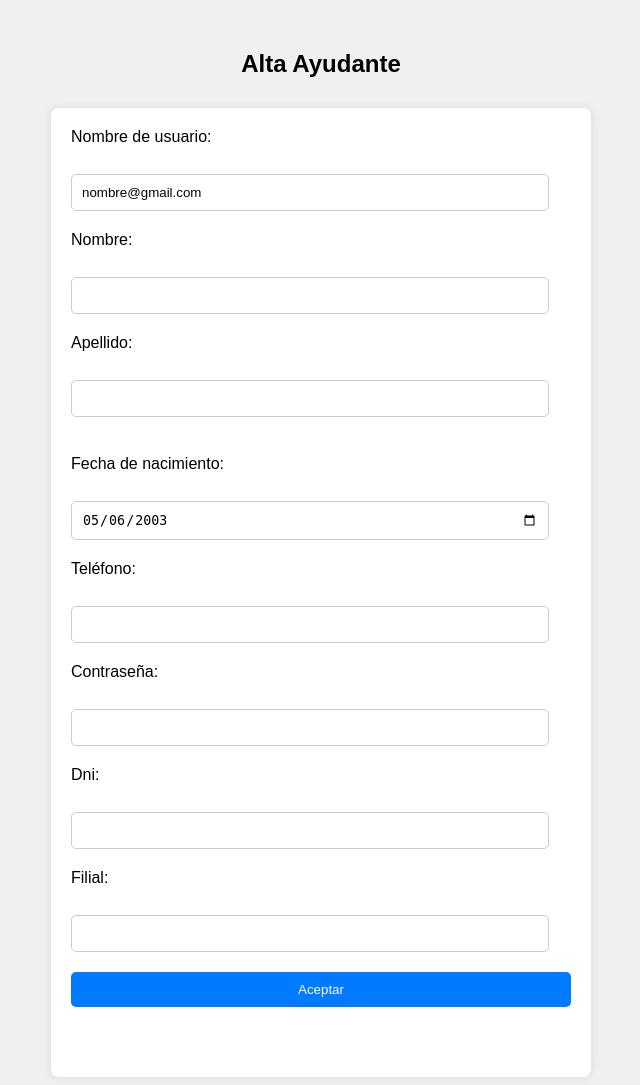
After one commit to IrinaLamboglia/Caritas_project, a Django app: page /administrador/ in a window 1280 px wide. The commit adds this page. Shown: the whole page, without its empty margins (319-959 px from the left). Run offline with Django 4.2, Linux system fonts and the light colour scheme.

Commit message:
alta ayudantes

```diff
--- /dev/null
+++ b/login/administrador/views.py
@@ -0,0 +1,50 @@
+from django.core.mail import send_mail
+from django.shortcuts import render, redirect
+from core.models import Administrador
+
+def alta(request):
+    if request.method == 'POST':
+        # Obtener los datos del formulario
+        nombre_usuario = request.POST.get('email')
+        nombre = request.POST.get('nombre')
+        apellido = request.POST.get('apellido')
+        fecha_nacimiento = request.POST.get('fecha_nacimiento')
+        telefono = request.POST.get('telefono')
+        contraseña = request.POST.get('contraseña')
+        dni = request.POST.get('dni')
+        filial = request.POST.get('filial')
+
+        # Verificar si ya existe un ayudante en la misma filial
+        if Administrador.objects.filter(filial=filial).exists():
+            # Si ya existe, mostrar un mensaje de error o tomar alguna acción
+            mensaje_error = "No se puede registrar, ya existe un ayudante registrado en esta filial."
+            return render(request, 'admin/alta.html', {'mensaje_error': mensaje_error})
+        else:
+            if Administrador.objects.filter(nombre_usuario=nombre_usuario).exists():
+                mensaje_error="No se puede registrar, ya esta registrado como usuario"
+                return render(request, 'admin/alta.html', {'mensaje_error': mensaje_error})
+            else:
+                # Si no existe, crear un nuevo ayudante
+                nuevo_ayudante=Administrador.objects.create(
+                    nombre_usuario=nombre_usuario,
+                    nombre=nombre,
+                    apellido=apellido,
+                    fecha_nacimiento=fecha_nacimiento,
+                    telefono=telefono,
+                    contraseña=contraseña,
+                    dni=dni,
+                    filial=filial
+                )
+                # Enviar el correo al ayudante
+                enviar_correo_ayudante(nuevo_ayudante)
+                # Mostrar el mensaje de éxito
+                mensaje_exito= "Se mando el email al ayudante con sus datos y se registraron los datos exitosamente."
+                return render(request,'admin/alta.html',{'mensaje_exito':mensaje_exito})
+    # Si la solicitud no es POST, simplemente renderiza el formulario
+    return render(request, 'admin/alta.html')
+
+def enviar_correo_ayudante(ayudante):
+    asunto = "Bienvenido a nuestra plataforma"
+    mensaje = f"¡Hola {ayudante.nombre} {ayudante.apellido}! Te hemos registrado en nuestra plataforma como ayudante. Te enviamos tu informacion para que puedas iniciar sesion: Nombre de usuario: {ayudante.nombre_usuario} y la contraseña:{ayudante.contraseña}. Saludos."
+    correo_destino = ayudante.nombre_usuario
+    send_mail(asunto, mensaje, 'tucorreo@gmail.com', [correo_destino])
--- a/login/core/static/css/registro-estilos.css
+++ b/login/core/static/css/registro-estilos.css
@@ -50,3 +50,15 @@ input[type="submit"] {
 input[type="submit"]:hover {
     background-color: #0056b3;
 }
+/*cuadro del mensaje de error o exito en el alta de ayudantes*/
+.alerta1{
+    position: fixed; /* posición fija para que se mantenga en la parte superior */
+            top: 0; /* distancia desde el borde superior */
+            left: 0; /* distancia desde el borde izquierdo */
+            width: 100%; /* ancho del cuadro */
+            background-color: #f8d7da; /* color de fondo */
+            color: #721c24; /* color del texto */
+            padding: 10px; /* espacio interior */
+            box-sizing: border-box; /* incluir bordes y padding en el ancho */
+            z-index: 1000; /* asegurar que esté por encima de otros elementos */
+}
--- /dev/null
+++ b/login/core/templates/admin/alta.html
@@ -0,0 +1,56 @@
+{% load static %} <!-- Agrega esta línea al principio para cargar las etiquetas de archivos estáticos -->
+
+<!DOCTYPE html>
+<html lang="en">
+<head>
+    <meta charset="UTF-8">
+    <meta name="viewport" content="width=device-width, initial-scale=1.0">
+    <title>Alta Ayudantes</title>
+    <link rel="stylesheet" type="text/css" href="{% static 'css/registro-estilos.css' %}">
+    <link rel="icon" type="image/png" href="{% static 'imagenes/logoCaritas.jpg' %}">
+
+</head>
+<body>
+
+    <h2>Alta Ayudante</h2>
+
+    <form action="{% url 'alta' %}" method="post">
+        {% csrf_token %}
+        <label for="email">Nombre de usuario:</label><br>
+        <input type="email" id="email" name="email" value="nombre@gmail.com" required><br>
+
+        <label for="nombre">Nombre:</label><br>
+        <input type="text" id="nombre" name="nombre" required><br>
+
+        <label for="apellido">Apellido:</label><br>
+        <input type="text" id="apellido" name="apellido" required><br><br>
+
+        <label for="fecha_nacimiento">Fecha de nacimiento:</label><br>
+        <input type="date" id="fecha_nacimiento" name="fecha_nacimiento" value="2003-05-06" required><br>
+
+        <label for="telefono">Teléfono:</label><br>
+        <input type="tel" id="telefono" name="telefono" required><br>
+
+        <label for="password">Contraseña:</label><br>
+        <input type="password" id="password" name="contraseña" required><br>
+
+        <label for="dni">Dni:</label><br>
+        <input type="text" id="dni" name="dni" required><br>
+
+        <label for="filial">Filial:</label><br>
+        <input type="text" id="filial" name="filial" required><br>
+
+        <input type="submit" value="Aceptar">
+
+    {% if mensaje_exito  %}
+        </form><div >
+            <h2>{{ mensaje_exito  }}</h2>
+        </div>
+    {% else %}
+        <div >
+            <h2>{{ mensaje_error }}</h2>
+        </div>
+    {% endif %}
+
+</body>
+</html>
--- a/login/core/templates/core/base.html
+++ b/login/core/templates/core/base.html
@@ -20,6 +20,7 @@
         {% if user.is_authenticated %}
             {% if user.tipo == "administrador" %}
                  <li><a href={% url 'mostrarBaja' %}>Baja Ayudante</a></li>
+                 <li><a href={% url 'alta' %}>Alta Ayudante</a></li>
             {%  endif %}
             <li><a href={% url 'exit' %}>Salir</a></li>
 
--- a/login/core/urls.py
+++ b/login/core/urls.py
@@ -18,6 +18,7 @@ from .views import home,products,exit
 #importo funcion exit
 from . import views
 
+from administrador.views import alta
 
 urlpatterns = [
     path('', home, name='home'),
@@ -28,4 +29,5 @@ urlpatterns = [
     path('login_ayudante/', views.procesar_clave, name="login_ayudante"),
    # path('bajaAyudante/',views.bajaAyudante,name='bajaAyudante'), #la tengo q hacer
     path('bajaAyudante/',views.mostrarBaja,name='mostrarBaja'),
+    path('administrador/', alta,name="alta"),
 ]
```
Also changed, not shown: login/core/models.py (+10 -2 lines), login/core/migrations/0009_administrador.py (added), login/db.sqlite3.
